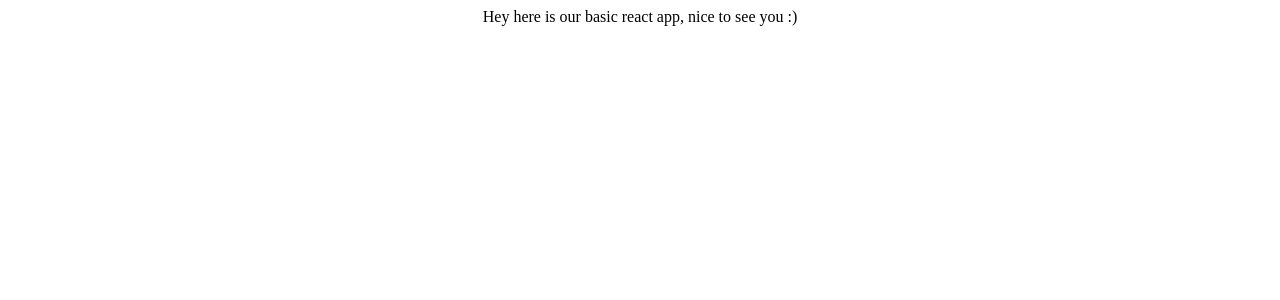
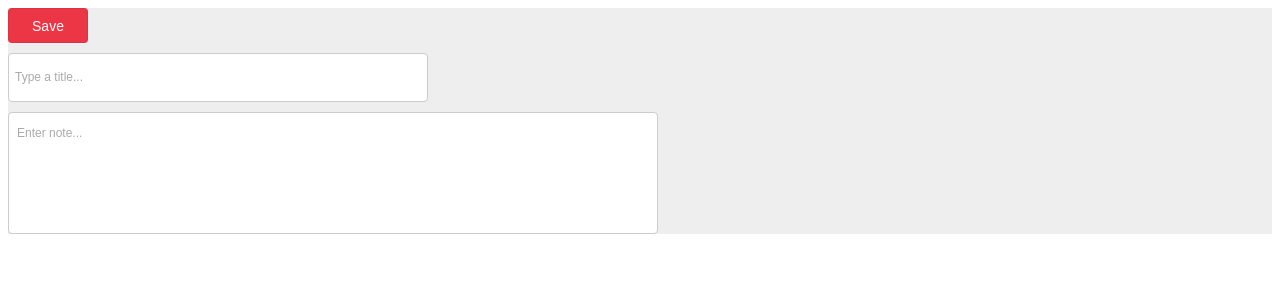
Before and after one commit to karineghazarian/Notepad-Application, a React (Create React App) app: page / in a window 1280 px wide. Shown: the top 300 px of the page. Built offline with nearby package versions, Linux system fonts and the light colour scheme; no server answers.

Commit message:
Add reusable components, validation, global styles
- Button
- Input
- TextArea
- Validation
- Global styles

```diff
--- a/src/App.css
+++ b/src/App.css
@@ -1,8 +1,20 @@
+:root {
+  --blue: #39ACDC;
+  --red: #EC3646;
+  --green: #57B93E;
+  --placeholder: #AAA;
+  --border: #CCC;
+  --bodyBackground: #EEE;
+  --gray: #333;
+  --font: 'Arial';
+}
+
 .App {
   text-align: center;
+  font-family: 'Arial';
+  background-color: #EEE;
 }
 
-
-:root {
-
+textarea:focus, input:focus {
+  color: #333;
 }
--- a/src/App.js
+++ b/src/App.js
@@ -1,29 +1,61 @@
-import { useEffect } from 'react';
+import { useEffect, useState } from 'react';
+import isValid, { maxCharacter255 } from './utils/validation';
 import './App.css';
+import Button from './components/button/Button';
+import Input from './components/input/Input';
+import Textarea from './components/textarea/Textarea';
 import { getNotePads, createNotePad } from './services/notepadApi';
 
 function App()
 {
+  const [disabled, setDisabled] = useState(false);
+  const [inputValue, setInputValue] = useState("");
+  const [isInvalid, setIsInvalid] = useState(false);
+
   useEffect(() =>
   {
-
     // createNotePad({
-    //   title: {
+    //   title: {S
     //     content: 'hi'
     //   }
     // }).then((data) =>
     // {
     //   console.log("createNotePad", data)
     // });
+
     getNotePads().then((data) =>
     {
       console.log("data", data)
     });
   }, []);
 
+  function handleChange(e)
+  {
+    if (isValid(maxCharacter255, e.target.value))
+    {
+      setIsInvalid(false);
+      setInputValue(e.target.value);
+    }
+    else
+    {
+      setIsInvalid(true)
+    }
+  }
+
   return (
     <div className="App">
-      Hey here is our basic react app, nice to see you :)
+      <Button backgroundColor={"var(--red)"} disabled={disabled}>
+        Save
+      </Button>
+      <Input
+        placeholder={"Type a title..."}
+        handleChange={handleChange}
+        value={inputValue}
+        pattern={maxCharacter255}
+        isInvalid={isInvalid}
+        errorMessage={"* Maximum 255 character is allowed"}
+      />
+      <Textarea placeholder={"Enter note..."} />
     </div>
   );
 }
--- /dev/null
+++ b/src/components/button/Button.js
@@ -0,0 +1,27 @@
+import PropTypes from 'prop-types';
+import styles from "./button.module.css";
+
+function Button(props)
+{
+    const { backgroundColor, disabled, children } = props;
+
+    return (
+        <button
+            disabled={disabled}
+            className={`${styles.button} ${disabled ? styles.disabled : ""}`}
+            style={{ backgroundColor }}>
+            {children}
+        </button>
+    );
+}
+
+Button.defaultPropTypes = {
+    backgroundColor: "var(--green)",
+    disabled: false
+}
+Button.propTypes = {
+    backgroundColor: PropTypes.string,
+    disabled: PropTypes.bool
+}
+
+export default Button;
--- /dev/null
+++ b/src/components/button/button.module.css
@@ -0,0 +1,17 @@
+.button {
+    border-radius: 4px;
+    border: 1px solid #27272717;
+    display: block;
+    font-size: 14px;
+    height: 35px;
+    line-height: 16px;
+    min-width: 80px;
+    max-width: 40px;
+    color: white;
+    font-family: var(--font);
+}
+
+.disabled {
+    opacity: 0.5;
+    pointer-events: none;
+}
--- /dev/null
+++ b/src/components/input/Input.js
@@ -0,0 +1,42 @@
+import PropTypes from 'prop-types';
+import styles from "./input.module.css";
+
+function Input(props)
+{
+    const { type, placeholder, value, handleChange, pattern, isInvalid, errorMessage } = props;
+
+    return (
+        <div className={styles.inputContainer}>
+            <input
+                value={value}
+                type={type}
+                name="input-form"
+                onChange={handleChange}
+                placeholder={placeholder}
+                className={styles.input}
+                pattern={pattern}
+            />
+            {isInvalid ? <span className={styles.errorMessage}>{errorMessage}</span> : null}
+        </div>
+    );
+}
+
+Input.defaultPropTypes = {
+    type: "text",
+    placeholder: "Type a text",
+    pattern: "",
+    isInvalid: false,
+    errorMessage: "Error"
+}
+
+Input.propTypes = {
+    type: PropTypes.string,
+    placeholder: PropTypes.bool,
+    handleChange: PropTypes.func.isRequired,
+    value: PropTypes.any.isRequired,
+    pattern: PropTypes.string,
+    isInvalid: PropTypes.bool,
+    errorMessage: PropTypes.string
+}
+
+export default Input;
--- /dev/null
+++ b/src/components/input/input.module.css
@@ -0,0 +1,31 @@
+.inputContainer {
+    position: relative;
+    margin: 10px 0;
+}
+
+.input {
+    text-overflow: ellipsis;
+    display: block;
+    height: 40px;
+    line-height: 16px;
+    padding: 3px 33px 4px 6px;
+    border: 1px solid var(--border);
+    background-color: #fff;
+    border-radius: 4px;
+    font-size: 12px;
+    outline: none;
+    width: 30%;
+}
+
+.input::placeholder {
+    color: var(--placeholder);
+    font-family: var(--font);
+}
+
+.errorMessage {
+    color: red;
+    font-size: 12px;
+    position: absolute;
+    left: 6px;
+    top: 33px;
+}
--- /dev/null
+++ b/src/components/textarea/Textarea.js
@@ -0,0 +1,38 @@
+import styles from "./textarea.module.css";
+import PropTypes from 'prop-types';
+
+function Textarea(props)
+{
+    const { placeholder, handleChange, value, pattern, isInvalid, errorMessage } = props;
+
+    return (
+        <div className={styles.textare}>
+            <textarea
+                value={value}
+                className={styles.textarea}
+                placeholder={placeholder}
+                onChange={handleChange}
+                pattern={pattern}
+            />
+            {isInvalid ? <span className={styles.errorMessage}>{errorMessage}</span> : null}
+        </div>
+    )
+}
+
+Textarea.defaultPropTypes = {
+    placeholder: "Type a text",
+    pattern: "",
+    isInvalid: false,
+    errorMessage: "Error"
+}
+
+Textarea.propTypes = {
+    placeholder: PropTypes.bool,
+    handleChange: PropTypes.func.isRequired,
+    value: PropTypes.any.isRequired,
+    pattern: PropTypes.string,
+    isInvalid: PropTypes.bool,
+    errorMessage: PropTypes.string
+}
+
+export default Textarea;
--- /dev/null
+++ b/src/components/textarea/textarea.module.css
@@ -0,0 +1,33 @@
+.textareaContainer {
+    position: relative;
+    margin: 10px 0;
+}
+
+.textarea {
+    display: block;
+    width: 50%;
+    height: 110px;
+    margin-bottom: 10px;
+    line-height: 30px;
+    min-height: 60px;
+    padding: 5px 8px;
+    border-radius: 4px;
+    font-size: 12px;
+    resize: none;
+    border: 1px solid var(--border);
+    font-family: var(--font);
+    outline: none;
+}
+
+.textarea::placeholder {
+    color: var(--placeholder);
+    font-family: var(--font);
+}
+
+.errorMessage {
+    color: red;
+    font-size: 12px;
+    position: absolute;
+    left: 6px;
+    top: 33px;
+}
--- /dev/null
+++ b/src/utils/validation.js
@@ -0,0 +1,7 @@
+export const maxCharacter255 = "^[0-9a-zA-Z]{0,3}$";
+export const maxCharacter1024 = "^[0-9a-zA-Z]{0,1024}$"
+
+export default function isValid(pattern, value)
+{
+    return RegExp(pattern).test(value);
+}
```
